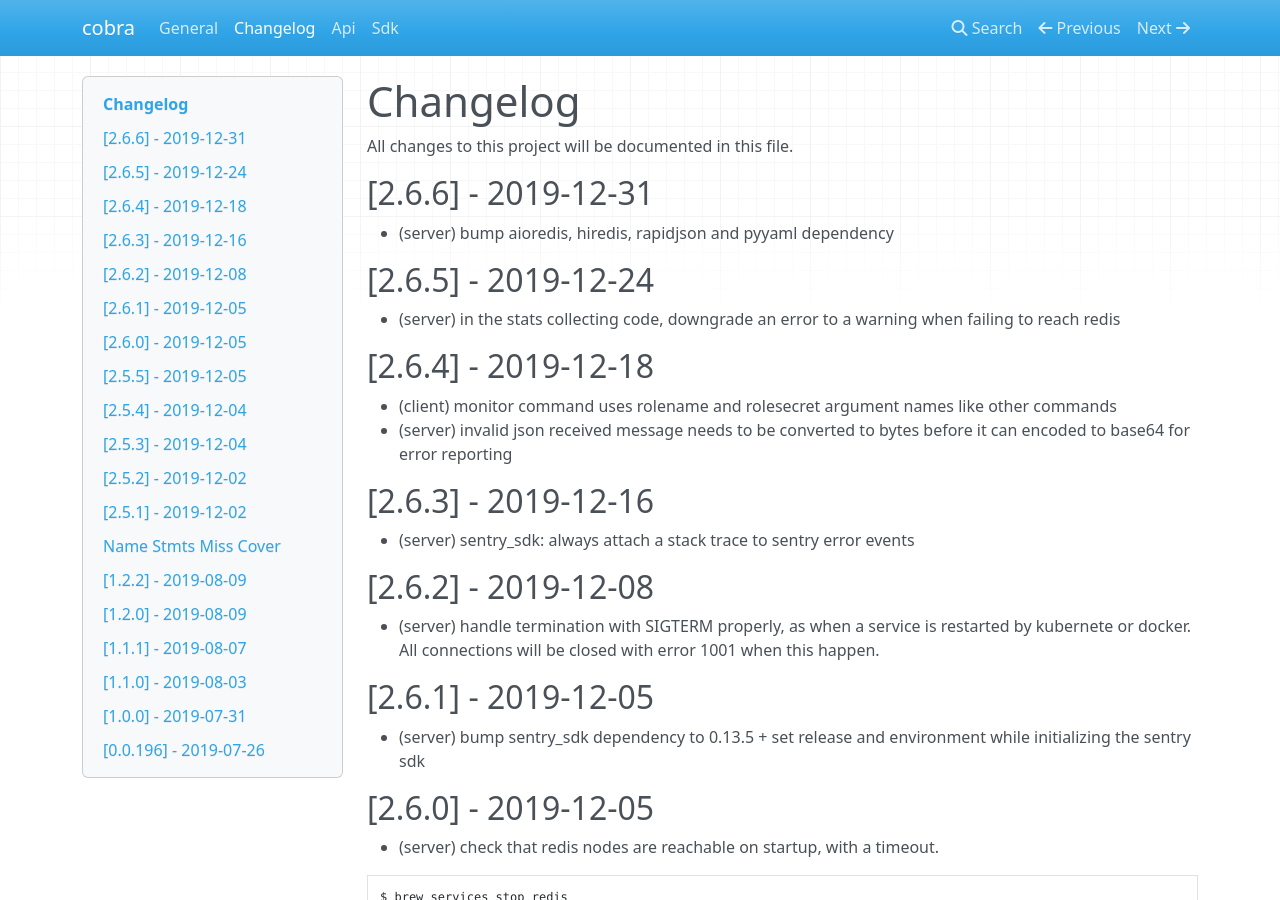
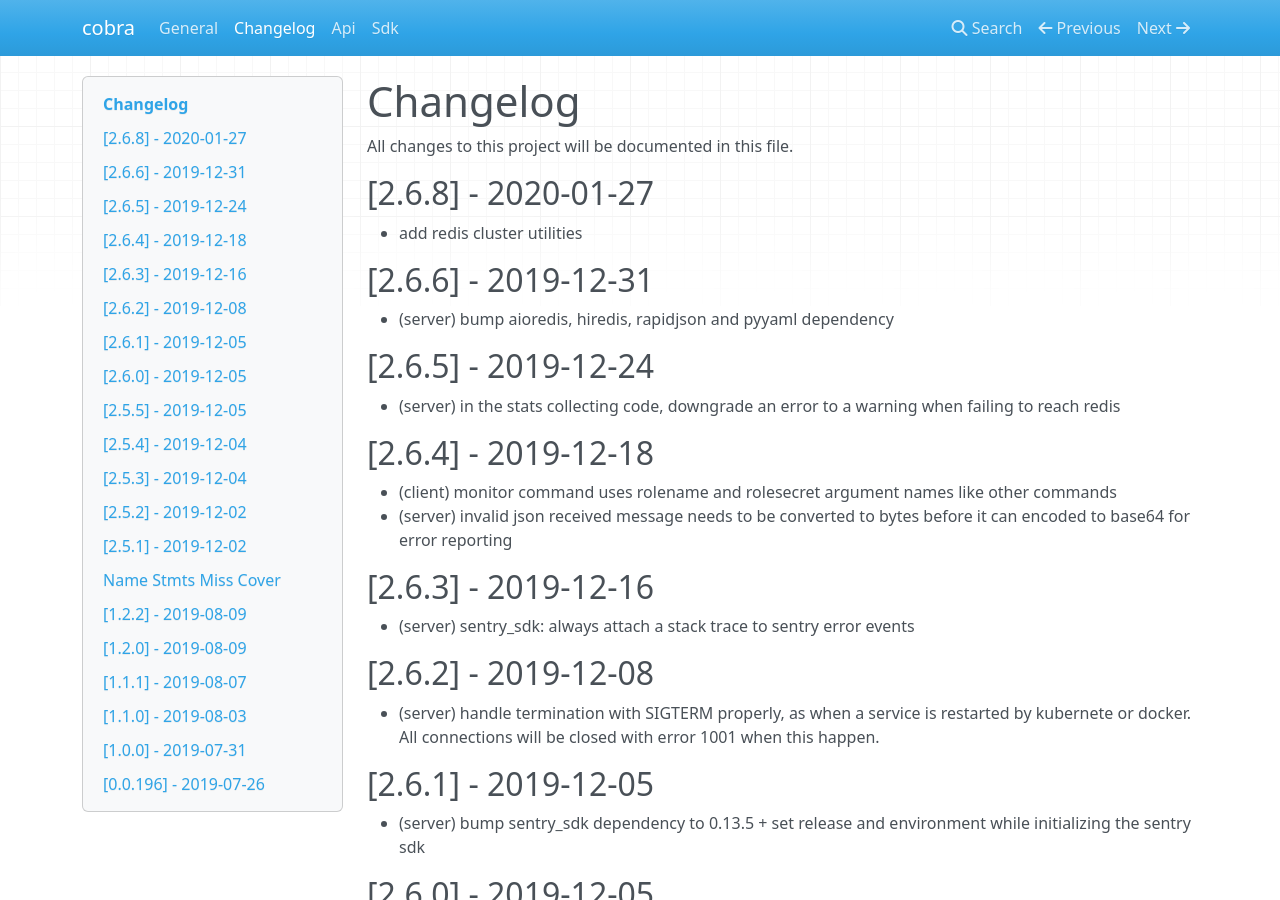
Before and after one commit to machinezone/cobra, an MkDocs documentation site: the page built from docs/CHANGELOG.md, in a window 1280 px wide and 900 px high. Built offline with MkDocs 1.6.1, drawn with Linux system fonts in a browser that asks for light colours; nearby versions of some CDN libraries.

Commit message:
bump version

```diff
--- a/docs/CHANGELOG.md
+++ b/docs/CHANGELOG.md
@@ -1,5 +1,9 @@
 # Changelog
 All changes to this project will be documented in this file.
+
+## [2.6.8] - 2020-01-27
+
+* add redis cluster utilities
 
 ## [2.6.6] - 2019-12-31
 
```
Also changed, not shown: 1 other file.
